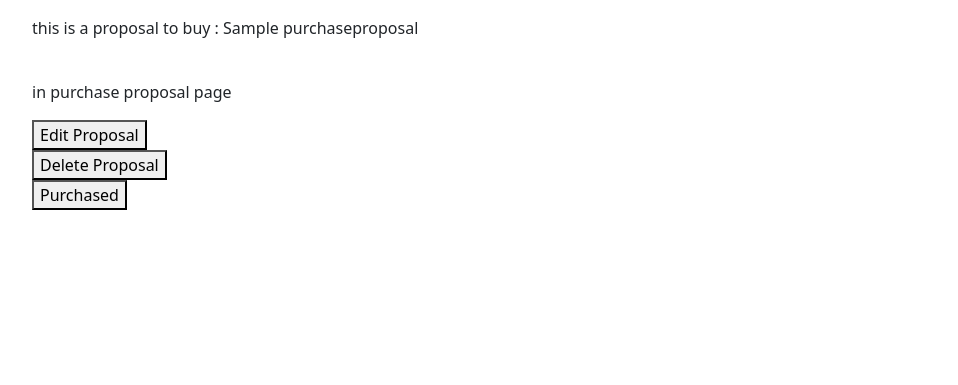
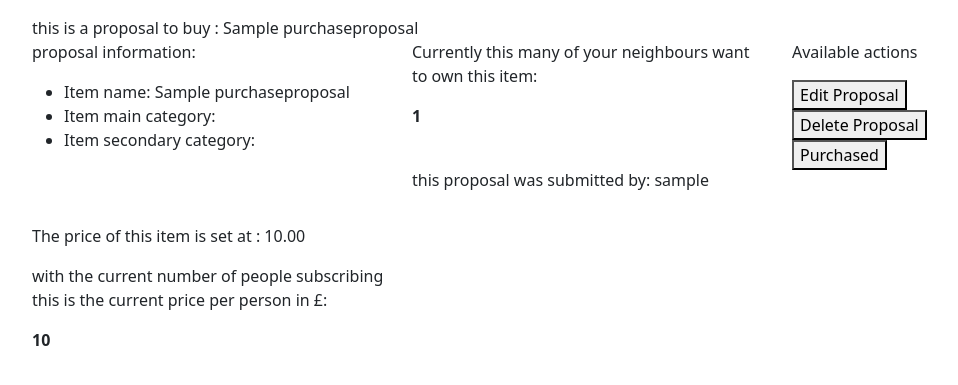
Before and after one commit to chiarapascucci/sharespace, a Django app: a page that uses templates/sharespace/purchase_proposal_page.html in a window 1280 px wide. Shown: the part 109-494 px from the top of the page, without its empty margins (50-1008 px from the left). Run offline with Django 3.2, Linux system fonts and the light colour scheme; a user stored in the database is signed in; tables that the repository leaves empty hold one stand-in row (values such as "Sample post"); grey boxes marked "Sample" are stand-in pictures; some libraries are stand-ins or nearby versions.

Commit message:
tidying up purchase proposal view and logic

```diff
--- a/sharespace/forms.py
+++ b/sharespace/forms.py
@@ -98,4 +98,4 @@ class SubmitPurchaseProposalForm(forms.ModelForm):
     class Meta:
         model = PurchaseProposal
         fields = ('proposal_item_name', 'proposal_cat', 'proposal_sub_cat',
-                  'proposal_item_description', 'proposal_price',)
+                  'proposal_item_description', 'proposal_price', 'proposal_contact',)
--- a/sharespace/views.py
+++ b/sharespace/views.py
@@ -480,11 +480,17 @@ def user_profile_view(request, user_slug):
                 loan_list = user_profile.loans.exclude(status='com')
 
                 user_profile_context['borrowing_items'] = loan_list
-
-                # print("this is the name of the item on loan ", user_profile.loans.all().item_on_loan.name)
             except Loan.DoesNotExist:
                 print("no item on loan exception")
                 user_profile_context['borrowing_items'] = None
+
+            try:
+                proposal_submitted = user_profile.proposals.filter(proposal_active=True)[:10]
+                user_profile_context['proposals'] = proposal_submitted
+            except PurchaseProposal.DoesNotExist:
+                print("no props for this user")
+
+
 
             user_profile_context['picture'] = user_profile.picture
             print(user_profile_context)
@@ -627,15 +633,27 @@ def ajax_borrow_item_view(request):
 class LoanView(View):
     @method_decorator(login_required)
     def get(self, request, loan_slug):
+
         loan = Loan.objects.get(loan_slug=loan_slug)
-        btn_flag = False
-        if loan.status == 'act':
-            btn_flag = True
-            fut_flag = False
-        elif loan.status == 'fut':
-            btn_flag = False
-            fut_flag = True
-        loan_context = {'loan': loan, 'btn_flag': btn_flag, 'fut_flag': fut_flag}
+        del_flag = False
+        up_flag = False
+        return_flag = False
+        fut_flag = False
+        status_dict = loan.get_full_status()
+        print(status_dict)
+        if status_dict['status'] == 'fut':
+            del_flag = True
+        elif status_dict['status'] == 'act':
+            return_flag = True
+        elif status_dict['status'] == 'pen':
+            if status_dict['picked_up']:
+                pass
+            else:
+                del_flag = True
+                up_flag = True
+        else:
+            pass
+        loan_context = {'loan': loan, 'del_flag': del_flag, 'return_flag': return_flag, 'fut_flag': fut_flag}
 
         return render(request, 'sharespace/loan_page.html', context=loan_context)
 
@@ -833,8 +851,13 @@ class PurchaseProposalPage(View):
         submitter_flag = up_dict['up'] == proposal.proposal_submitter
 
         subscriber_flag = proposal.proposal_subscribers.filter(user_slug=up_dict['up'].user_slug).exists()
-
-        print("subs flag value :", subscriber_flag)
+        if proposal.proposal_subs_count > 0:
+            price_per_person = round(float(proposal.proposal_price / proposal.proposal_subs_count))
+            print("subs flag value :", subscriber_flag)
+            return render(request, 'sharespace/purchase_proposal_page.html', {'proposal': proposal,
+                                                                              'subs_flag': subscriber_flag,
+                                                                              'subm_flag': submitter_flag,
+                                                                              'price_per_person': price_per_person})
         return render(request, 'sharespace/purchase_proposal_page.html', {'proposal': proposal,
                                                                           'subs_flag': subscriber_flag,
                                                                           'subm_flag': submitter_flag})
@@ -853,7 +876,10 @@ def ajax_sub_prop_view(request):
             try:
                 prop = PurchaseProposal.objects.get(proposal_slug=proposal_slug)
                 prop.proposal_subscribers.add(up)
+                prop.proposal_subs_count += 1
                 prop.save()
+                price_per_person = round(float(prop.proposal_price / prop.proposal_subs_count))
+                return JsonResponse({'subs_count': prop.proposal_subs_count, 'price_per_person': price_per_person})
             except PurchaseProposal.DoesNotExist:
                 return HttpResponse("proposal not found")
         except UserProfile.DoesNotExist:
@@ -881,6 +907,10 @@ def ajax_unsub_prop_view(request):
                 if qset.exists():
                     print("removing user")
                     prop.proposal_subscribers.remove(up)
+                    prop.proposal_subs_count -= 1
+                    prop.save()
+                    price_per_person = round(float(prop.proposal_price / prop.proposal_subs_count))
+                    return JsonResponse({'subs_count': prop.proposal_subs_count, 'price_per_person': price_per_person})
                 else:
                     HttpResponse("not a sub")
 
--- a/static/js/sharespace-jquery.js
+++ b/static/js/sharespace-jquery.js
@@ -20,6 +20,7 @@ $(document).ready(function() {
 		});
 	});
 
+
     $("#id_proposal_cat").change(function (){
         const url = $("#purchase_proposal_form").attr("data-sub-cat-url");
         const catID = $(this).val();
@@ -31,6 +32,7 @@ $(document).ready(function() {
             success : function(data){
                 console.log("ajax request success (cat)")
                 console.log(data)
+                $('#id_proposal_sub_cat').html(data)
             }
 
         });
@@ -336,7 +338,8 @@ function subscribe_to_proposal(){
              //type : "POST",
              url : url,
              data : {'username': username, 'proposal_slug':proposal_slug },
-             success : function(){
+             success : function(data){
+
                  console.log(this);
                  if (btn.attr("value") === "Unsubscribe") {
                      btn.html("Subscribe");
@@ -347,7 +350,9 @@ function subscribe_to_proposal(){
                      btn.attr("value", "Unsubscribe");
                      btn.attr("data-url-action","/sharespace/ajax/unsub_proposal/");
                  }
-
+                 console.log("updating subs count:");
+                 $('#subs-count').html(json.subs_count);
+                 $('#price-per-person').html(json.price_per_person);
                  console.log("subs request complete");
 
             }
--- a/templates/sharespace/index.html
+++ b/templates/sharespace/index.html
@@ -73,9 +73,9 @@
       </div>
       <div class="col-md-6">
         <div class="h-100 p-5 bg-light border rounded-3">
-          <h2>Hear from the members</h2>
+          <h2>Submit a Proposal</h2>
           <p>Blahbhhdhb agfohjdsvjbsvbsjbv</p>
-          <button class="btn btn-outline-secondary" type="button">Testimonials</button>
+            <a href="{% url 'sharespace:submit_proposal' %}" class="btn btn-outline-secondary">Submit a Purchase Proposal</a>
         </div>
       </div>
     </div>
--- a/templates/sharespace/purchase_proposal_page.html
+++ b/templates/sharespace/purchase_proposal_page.html
@@ -6,11 +6,28 @@
 {% endblock %}
 
 {% block body_block %}
-<p>{{ proposal }}</p>
-    <p>{{ flag }}</p>
+    {{ proposal }}
+    <div class="row mb-3">
+      <div class="col-md-4 themed-grid-col">
+          <p>proposal information:</p>
+          <ul>
+              <li>Item name: {{ proposal.proposal_item_name }}</li>
+              <li>Item main category: {{ proposal.proposal_cat }}</li>
+              <li>Item secondary category: {{ proposal.proposal_sub_cat }}</li>
+          </ul>
+      </div>
+      <div class="col-md-4 themed-grid-col">
+          <p>Currently this many of your neighbours want to own this item:</p>
+          <p id="subs-count"><strong>{{ proposal.proposal_subs_count }}</strong></p>
           <br>
-    <p> in purchase proposal page </p>
-
+          <p> this proposal was submitted by: {{ proposal.proposal_submitter }}</p>
+          {% if subs_flag %}
+              <p> you can contact {{ proposal.proposal_submitter }} on {{ proposal.proposal_contact }}</p>
+          {% else %}
+          {% endif %}
+      </div>
+      <div class="col-md-4 themed-grid-col">
+          <p>Available actions</p>
           {% if subm_flag %}
               <button id="edit-prop-btn" onclick="" value="Edit proposal">Edit Proposal</button>
               <br>
@@ -19,10 +36,24 @@
               <button id="purchased-prop-btn" onclick="" value="Purchased">Purchased</button>
           {% else %}
               {% if subs_flag %}
+                   <button id="subscribe-btn" onclick="subscribe_to_proposal()"  data-url-action="{% url 'sharespace:ajax_unsub_from_prop' %}" value="Unsubscribe" data-prop-slug = "{{ proposal.proposal_slug }}">Unsubscribe</button>
               {% else %}
                   <button id="subscribe-btn" onclick="subscribe_to_proposal()"  data-url-action="{% url 'sharespace:ajax_sub_to_prop' %}" value="Subscribe" data-prop-slug = "{{ proposal.proposal_slug }}">Subscribe</button>
               {% endif %}
-            <button id="subscribe-btn" onclick="subscribe_to_proposal()"  data-url-action="{% url 'sharespace:ajax_unsub_from_prop' %}" value="Unsubscribe" data-prop-slug = "{{ proposal.proposal_slug }}">Unsubscribe</button>
           {% endif %}
+      </div>
+    </div>
+    <div class="row mb-3">
+      <div class="col-md-4 themed-grid-col">
+          <p> The price of this item is set at : {{ proposal.proposal_price }}</p>
+          {% if price_per_person %}
+            <p> with the current number of people subscribing this is the current price per person in £: </p>
+            <p id="price-per-person"><strong>{{ price_per_person }}</strong></p>
+          {% endif %}
+      </div>
+      <div class="col-md-4 themed-grid-col"></div>
+      <div class="col-md-4 themed-grid-col"></div>
+    </div>
+
 
 {% endblock %}
```
Also changed, not shown: sharespace/models.py (+50 -16 lines), templates/sharespace/loan_page.html (+7 -4 lines), templates/sharespace/user_profile.html (+8 -12 lines). Lines whose indentation alone changed are shown as unchanged.
